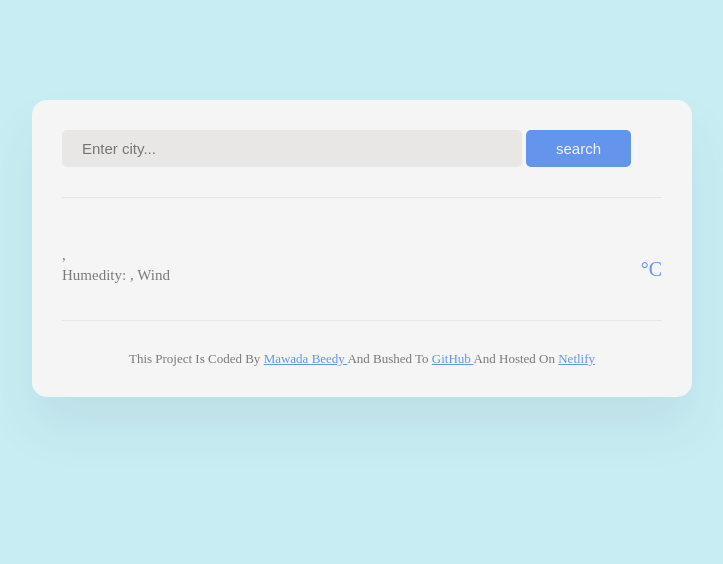
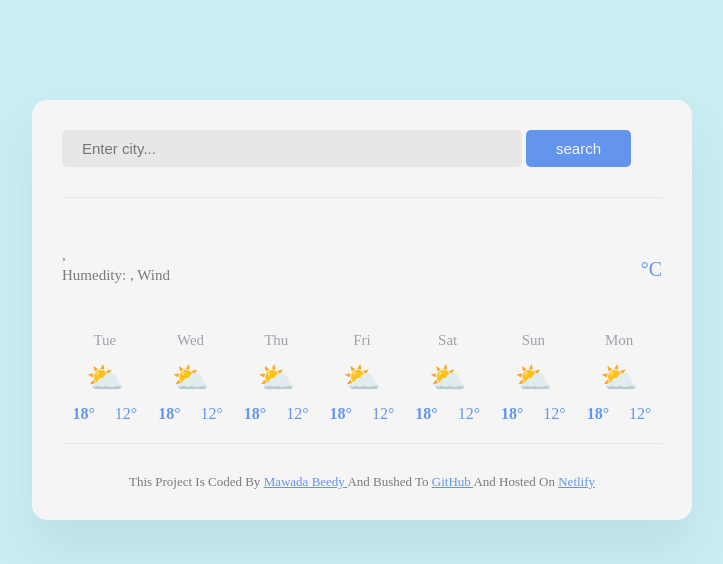
Before and after one commit to Mawada1512/weather-project, a plain HTML site: page index.html in a window 1280 px wide. Shown: the whole page, without its empty margins (278-1001 px from the left). Drawn offline with nearby package versions, Linux system fonts and the light colour scheme; no server answers; a web font is replaced by a local one.

Commit message:
inject forcast html from java script

```diff
--- a/index.html
+++ b/index.html
@@ -49,6 +49,7 @@
             <div class="current-degree-unit">°C</div>
           </div>
         </div>
+        <div class="weather-forcast" id="forcast"></div>
       </main>
       <footer>
         This Project Is Coded By
--- a/src/index.js
+++ b/src/index.js
@@ -49,7 +49,26 @@ function formatDate(dota) {
   }
   return `${day} ${hours}:${minutes}`;
 }
+function displayForcast() {
+  let forcast = document.querySelector("#forcast");
+  let days = ["Tue", "Wed", "Thu", "Fri", "Sat", "Sun", "Mon"];
+  let forcastHtml = "";
+  days.forEach(function (day) {
+    forcastHtml =
+      forcastHtml +
+      `<div class="weather-forcast-day">
+            <div class="weather-forcast-date">${day}</div>
+            <div class="weather-forcast-icon">⛅</div>
+            <div class="weather-forcast-temp">
+              <div class="degree"><strong>18°</strong></div>
+              <div class="degree">12°</div>
+            </div>
+          </div>`;
+  });
+  forcast.innerHTML = forcastHtml;
+}
 
 let searchForm = document.querySelector("#search-form");
 searchForm.addEventListener("submit", Search);
 searchCity("paris");
+displayForcast();
--- a/src/style.css
+++ b/src/style.css
@@ -75,6 +75,32 @@ main {
   margin-top: 10px;
   font-size: 20px;
 }
+.weather-forcast {
+  display: flex;
+  justify-content: space-around;
+  margin-top: 30px;
+}
+.weather-forcast-date {
+  text-align: center;
+  color: rgba(39, 33, 66, 0.4);
+  font-size: 15px;
+  line-height: 20px;
+  margin-bottom: 10px;
+}
+.weather-forcast-icon {
+  text-align: center;
+  font-size: 30px;
+}
+.weather-forcast-temp {
+  text-align: center;
+  display: flex;
+  justify-content: center;
+  color: cornflowerblue;
+  margin-top: 10px;
+}
+.degree {
+  padding: 0 10px;
+}
 footer {
   border-top: 1px solid rgb(233, 230, 230);
   padding: 30px 0 0 0;
```
